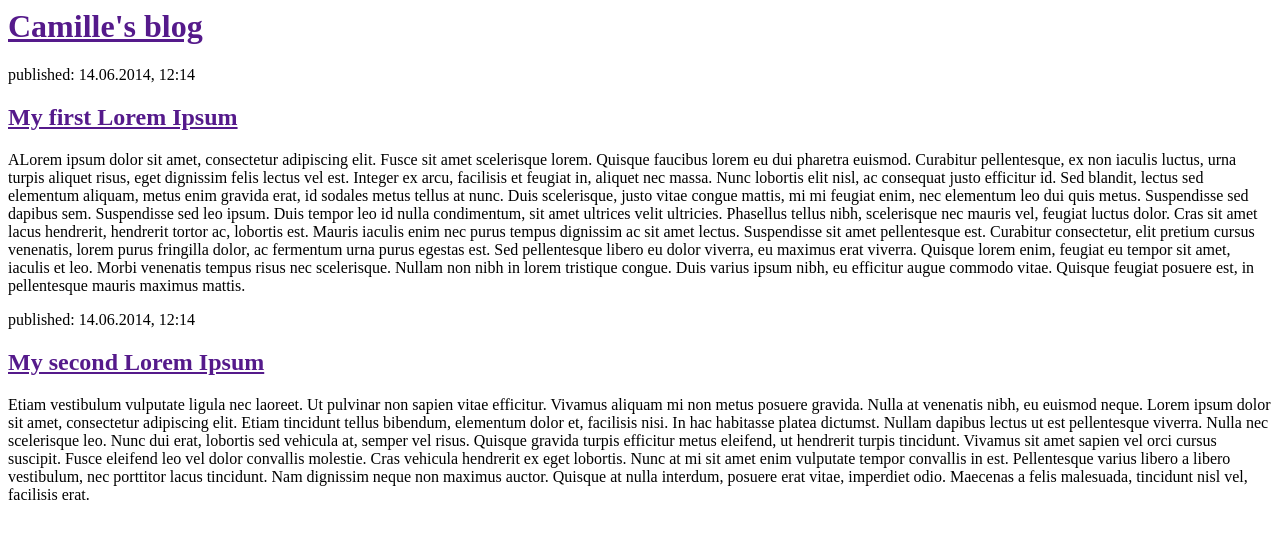
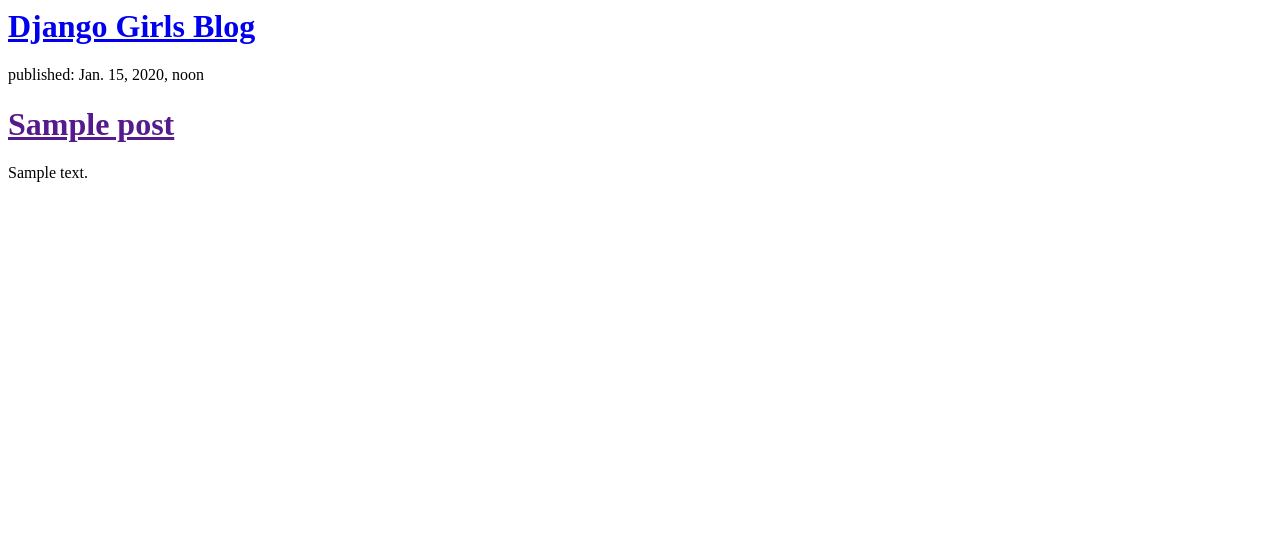
Before and after one commit to CamilleSeeSaw/my-first-blog, a Django app: page / in a window 1280 px wide. Shown: the top 539 px of the page. Run offline with Django 3.2, Linux system fonts and the light colour scheme; tables that the repository leaves empty hold one stand-in row (values such as "Sample post").

Commit message:
Modified templates to display posts from database.

```diff
--- a/blog/templates/blog/post_list.html
+++ b/blog/templates/blog/post_list.html
@@ -3,28 +3,16 @@
         <title>Camille's blog</title>
     </head>
     <body>
-        <div>
-            <h1><a href="">Camille's blog</a></h1>
-        </div>
+       <div>
+    		<h1><a href="/">Django Girls Blog</a></h1>
+		</div>
 
-        <div>
-            <p>published: 14.06.2014, 12:14</p>
-            <h2><a href="">My first Lorem Ipsum</a></h2>
-            <p>
-            ALorem ipsum dolor sit amet, consectetur adipiscing elit. Fusce sit amet scelerisque lorem. Quisque faucibus lorem eu dui pharetra euismod. Curabitur pellentesque, ex non iaculis luctus, urna turpis aliquet risus, eget dignissim felis lectus vel est. Integer ex arcu, facilisis et feugiat in, aliquet nec massa. Nunc lobortis elit nisl, ac consequat justo efficitur id. Sed blandit, lectus sed elementum aliquam, metus enim gravida erat, id sodales metus tellus at nunc. Duis scelerisque, justo vitae congue mattis, mi mi feugiat enim, nec elementum leo dui quis metus. Suspendisse sed dapibus sem. Suspendisse sed leo ipsum. Duis tempor leo id nulla condimentum, sit amet ultrices velit ultricies. Phasellus tellus nibh, scelerisque nec mauris vel, feugiat luctus dolor. Cras sit amet lacus hendrerit, hendrerit tortor ac, lobortis est. Mauris iaculis enim nec purus tempus dignissim ac sit amet lectus.
-
-			Suspendisse sit amet pellentesque est. Curabitur consectetur, elit pretium cursus venenatis, lorem purus fringilla dolor, ac fermentum urna purus egestas est. Sed pellentesque libero eu dolor viverra, eu maximus erat viverra. Quisque lorem enim, feugiat eu tempor sit amet, iaculis et leo. Morbi venenatis tempus risus nec scelerisque. Nullam non nibh in lorem tristique congue. Duis varius ipsum nibh, eu efficitur augue commodo vitae. Quisque feugiat posuere est, in pellentesque mauris maximus mattis.
-			</p>
-        </div>
-
-        <div>
-            <p>published: 14.06.2014, 12:14</p>
-            <h2><a href="">My second Lorem Ipsum</a></h2>
-            <p>
-            Etiam vestibulum vulputate ligula nec laoreet. Ut pulvinar non sapien vitae efficitur. Vivamus aliquam mi non metus posuere gravida. Nulla at venenatis nibh, eu euismod neque. Lorem ipsum dolor sit amet, consectetur adipiscing elit. Etiam tincidunt tellus bibendum, elementum dolor et, facilisis nisi. In hac habitasse platea dictumst. Nullam dapibus lectus ut est pellentesque viverra. Nulla nec scelerisque leo. Nunc dui erat, lobortis sed vehicula at, semper vel risus.
-
-			Quisque gravida turpis efficitur metus eleifend, ut hendrerit turpis tincidunt. Vivamus sit amet sapien vel orci cursus suscipit. Fusce eleifend leo vel dolor convallis molestie. Cras vehicula hendrerit ex eget lobortis. Nunc at mi sit amet enim vulputate tempor convallis in est. Pellentesque varius libero a libero vestibulum, nec porttitor lacus tincidunt. Nam dignissim neque non maximus auctor. Quisque at nulla interdum, posuere erat vitae, imperdiet odio. Maecenas a felis malesuada, tincidunt nisl vel, facilisis erat.
-            </p>
-        </div>
+		{% for post in posts %}
+   		<div>
+        	<p>published: {{ post.published_date }}</p>
+        	<h1><a href="">{{ post.title }}</a></h1>
+        	<p>{{ post.text|linebreaks }}</p>
+    	</div>
+		{% endfor %}
     </body>
 </html>
--- a/blog/views.py
+++ b/blog/views.py
@@ -1,6 +1,8 @@
+
 from django.shortcuts import render
-
-# Create your views here.
+from django.utils import timezone
+from .models import Post
 
 def post_list(request):
-    return render(request, 'blog/post_list.html', {})
+    posts = Post.objects.order_by('published_date')
+    return render(request, 'blog/post_list.html', {'posts': posts})
```
